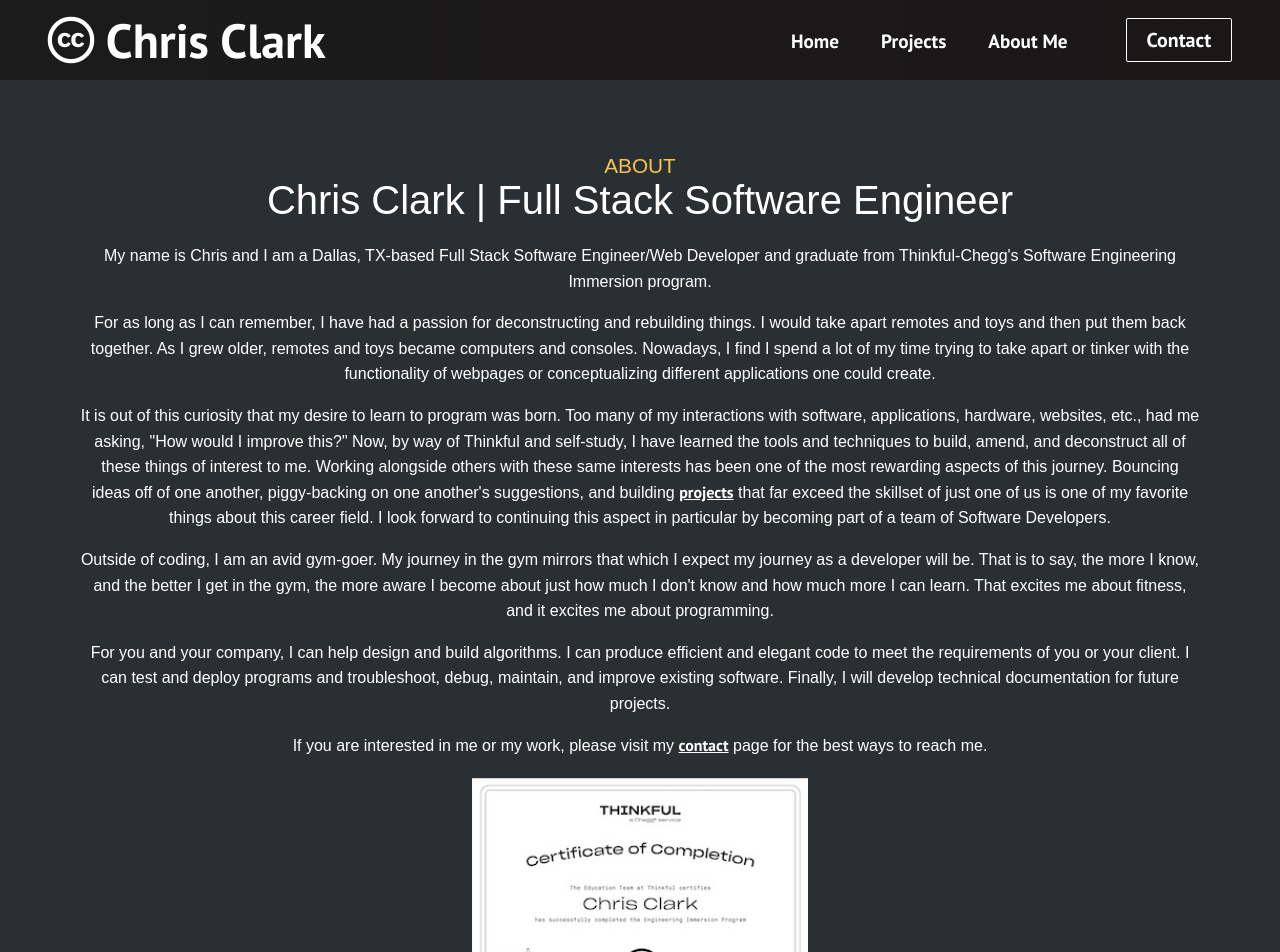
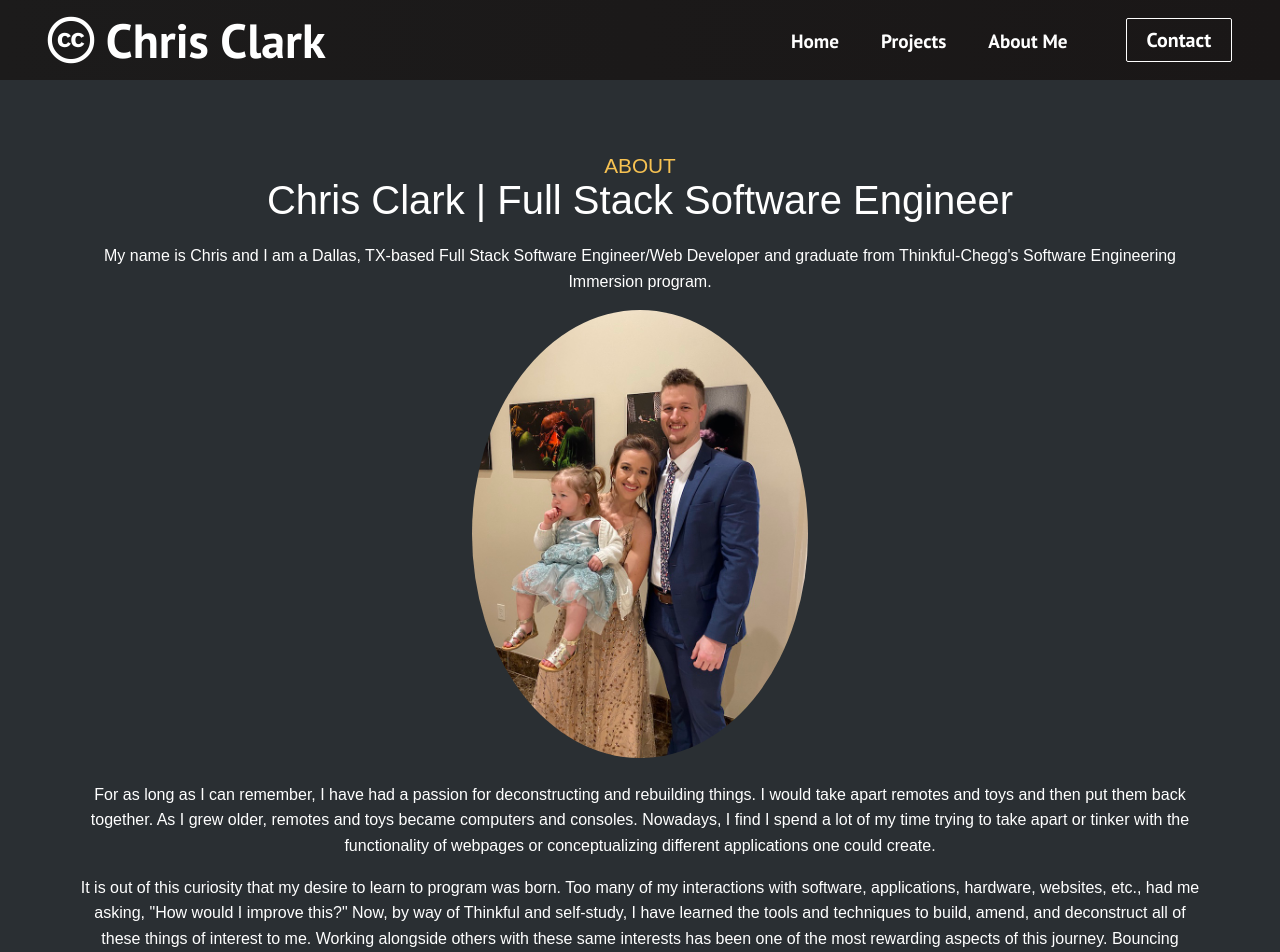
Before and after one commit to ChrisThinkful/React-Portfolio, a React (Create React App) app: page /about in a window 1280 px wide. Shown: the top 952 px of the page. Built offline with nearby package versions, Linux system fonts and the light colour scheme.

Commit message:
Added photo/style

```diff
--- a/src/components/AboutMe.css
+++ b/src/components/AboutMe.css
@@ -55,6 +55,13 @@
   .responsive {
     width: 30%;
     height: auto;
+    border-radius: 3%;
+  }
+
+  .responsive-circle {
+    width: 30%;
+    height: auto;
+    border-radius: 50%;
   }
 
   .biography-links {
--- a/src/components/AboutMe.js
+++ b/src/components/AboutMe.js
@@ -16,6 +16,7 @@ function AboutMe() {
                     {/* Make the font larger and not bold */}
                     <div className="biography">
                     <p>My name is Chris and I am a Dallas, TX-based Full Stack Software Engineer/Web Developer and graduate from Thinkful-Chegg's Software Engineering Immersion program. </p>
+                    <img src='images/wedding photo.jpg' alt='Chris and Mack' className='responsive-circle' />
                     <p>For as long as I can remember, I have had a passion for deconstructing and rebuilding
                         things. I would take apart remotes and toys and then put them back together. As I grew
                         older, remotes and toys became computers and consoles. Nowadays, I find I spend a lot
```
Also changed, not shown: public/images/wedding photo.jpg (added), 1 other file (tests, documents, lock files or other folders).
